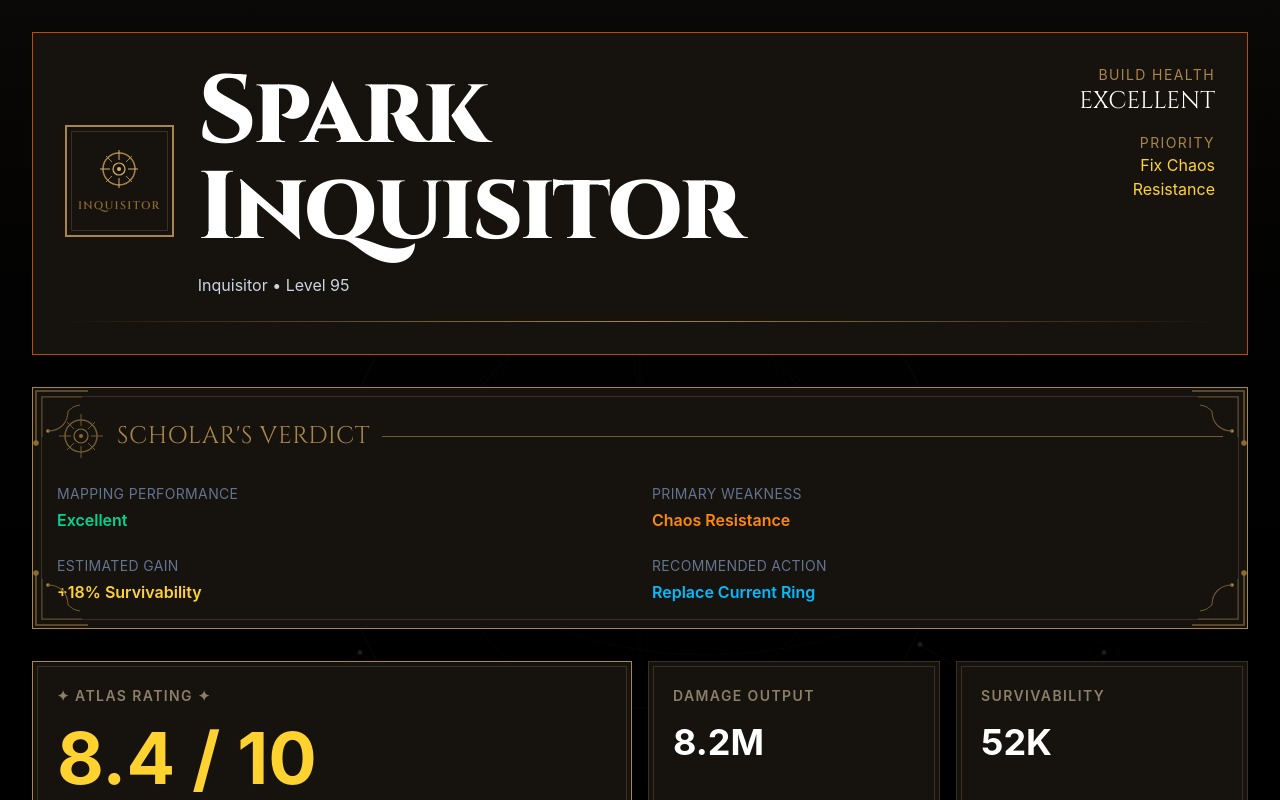
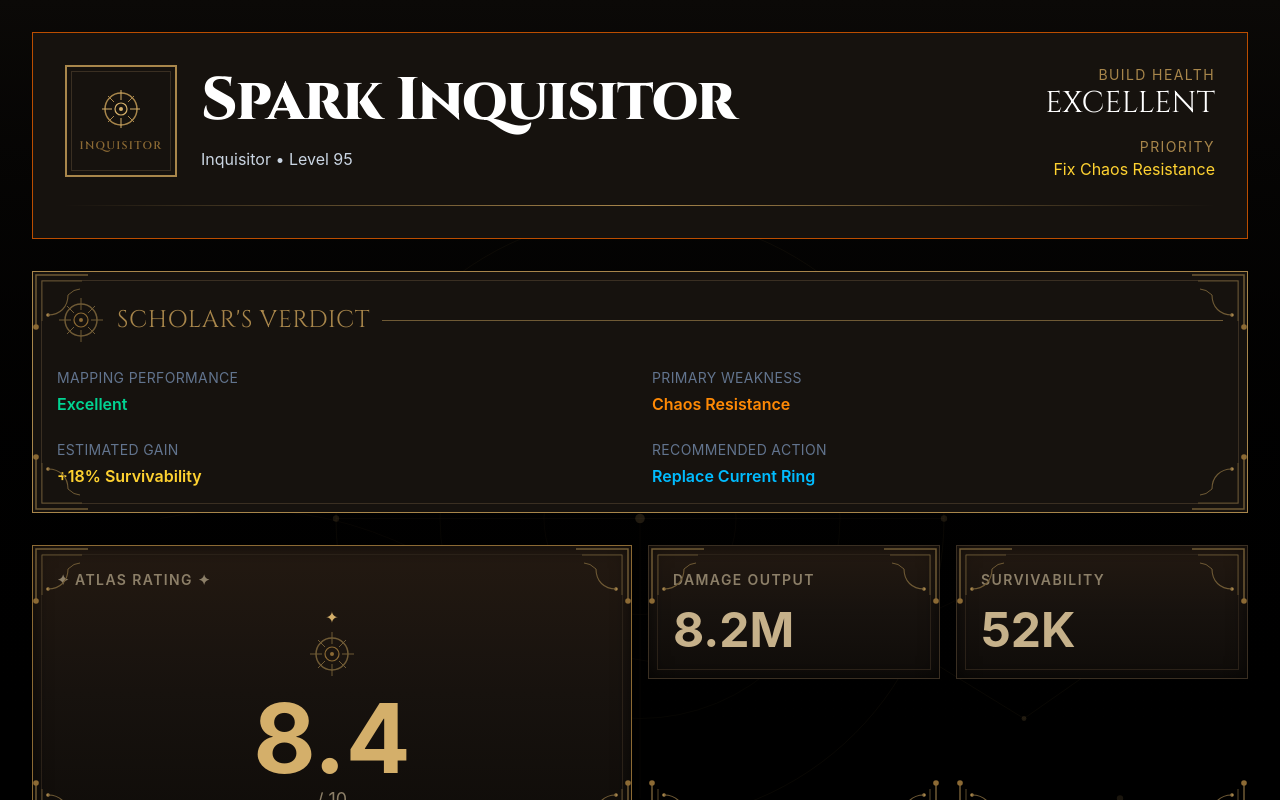
Before and after one commit to miguelhuerta-dev/PathOfBuildingForHumans, a React (Vite) app in the folder frontend/frontend/: page / in a window 1280 px wide. Shown: the top 800 px of the page. Built offline with nearby package versions, Linux system fonts and the light colour scheme.

Commit message:
feat: atlas archivist visual system

```diff
--- a/frontend/frontend/src/components/StatCard.tsx
+++ b/frontend/frontend/src/components/StatCard.tsx
@@ -1,36 +1,45 @@
+import AtlasFrame from "./AtlasFrame";
+import AtlasGlyph from "./AtlasGlyph";
+
 interface StatCardProps {
   title: string;
   value: string | number;
   hero?: boolean;
 }
 
-function StatCard({ title, value, hero = false }: StatCardProps) {
+function StatCard({
+  title,
+  value,
+  hero = false,
+}: StatCardProps) {
   return (
+    <AtlasFrame>
       <div
         className={`
         relative
-      bg-[#16120E]
+        bg-gradient-to-b
+        from-[#231911]
+        via-[#17120E]
+        to-[#0F0C09]
         border
-      rounded-none
         p-6
-      transition
-
+        shadow-[inset_0_0_18px_rgba(0,0,0,0.65)]
         ${hero
-          ? "border-[#A8864B] bg-[#16120E]"
-          : "border-[#3A2F22] hover:border-[#A8864B]"
+            ? "border-[#8C6A34]"
+            : "border-[#3A2F22]"
           }
         `}
       >
-
         <div
           className="
           absolute
-        inset-1
+          inset-2
           border
-        border-[#3A2F22]
+          border-[#2A2118]
           pointer-events-none
           "
         />
+
         <h3
           className="
           text-[#8C7F68]
@@ -43,15 +52,50 @@ function StatCard({ title, value, hero = false }: StatCardProps) {
           {hero ? `✦ ${title} ✦` : title}
         </h3>
 
+        {hero ? (
+          <div className="mt-4 text-center">
+            <div
+              className="text-[#D4AF6A]"
+              style={{
+                fontFamily: "Cinzel",
+              }}
+            >
+              ✦
+            </div>
+
+            <div className="flex justify-center mb-3">
+              <AtlasGlyph />
+            </div>
+
             <p
-        className={`font-bold mt-4 ${hero ? "text-7xl text-amber-300" : "text-4xl"
-          }`}
+              className="
+              text-8xl
+              text-[#D4AF6A]
+              font-bold
+              leading-none
+              "
+            >
+              8.4
+            </p>
+
+            <p className="text-[#8C7F68] text-lg">
+              / 10
+            </p>
+          </div>
+        ) : (
+          <p
+            className="
+            text-5xl
+            text-[#C6B18A]
+            font-bold
+            mt-4
+            "
           >
             {value}
           </p>
-
-
+        )}
       </div>
+    </AtlasFrame>
   );
 }
 
--- a/frontend/frontend/src/pages/Dashboard.tsx
+++ b/frontend/frontend/src/pages/Dashboard.tsx
@@ -52,7 +52,7 @@ function Dashboard() {
               <div>
                 <h1
                   className="
-                  text-8xl
+                  text-6xl
                   font-black
                   tracking-tight
                   text-white
@@ -76,7 +76,7 @@ function Dashboard() {
               </p>
 
               <p
-                className="text-2xl"
+                className="text-3xl"
                 style={{
                   fontFamily: "Cinzel",
                 }}
```
Lines whose indentation alone changed are shown as unchanged.
